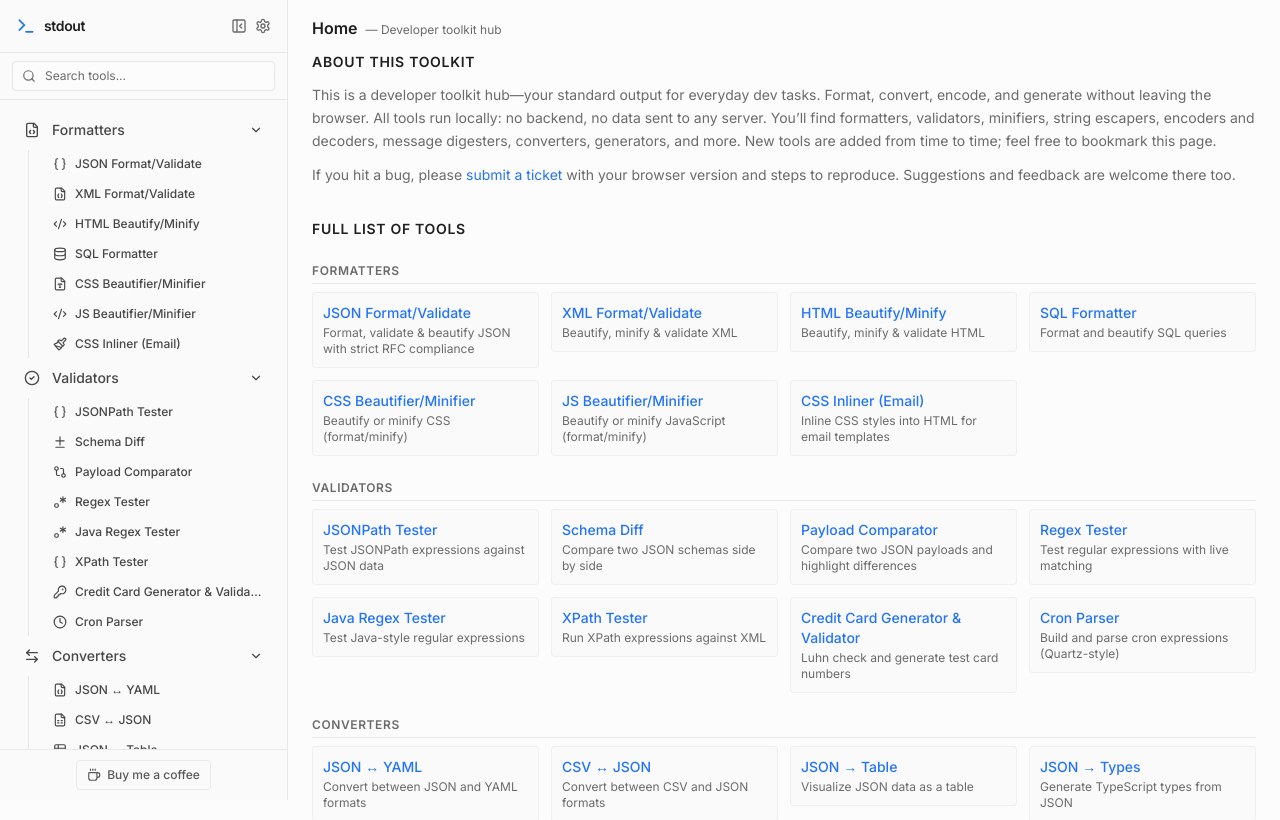
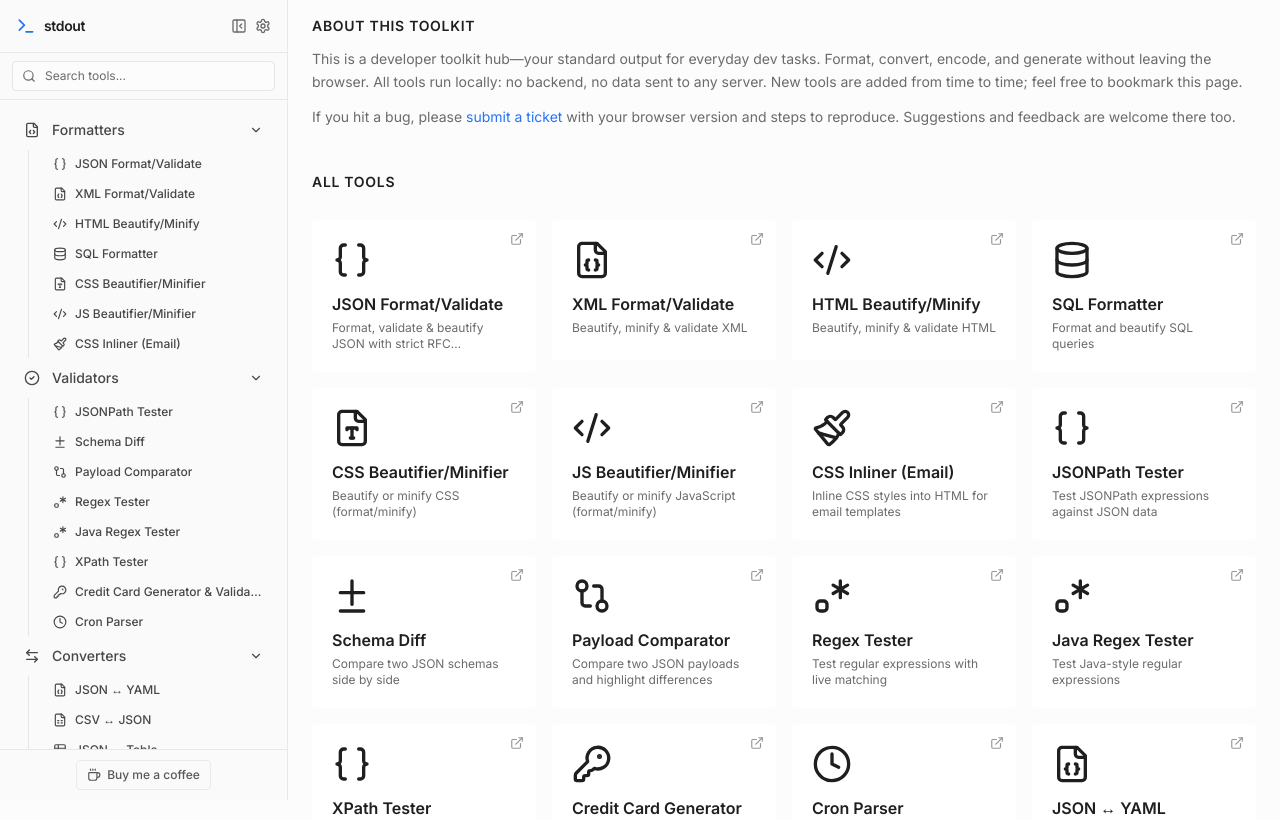
Before and after one commit to cminhho/stdout, a React (Vite) app: page / in a window 1280 px wide. Shown: the top 820 px of the page. Built offline with nearby package versions, Linux system fonts and the light colour scheme; the HTML template or start-up script is replaced by a standard one.

Commit message:
feat(stdout): consolidate formatters and validators, lean tool list

```diff
--- a/electron/main.cjs
+++ b/electron/main.cjs
@@ -18,7 +18,9 @@ function createWindow() {
     win.loadURL("http://localhost:8080");
     win.webContents.openDevTools();
   } else {
-    win.loadFile(path.join(__dirname, "../dist/index.html"));
+    const indexPath = path.join(__dirname, "../dist/index.html").replace(/\\/g, "/");
+    const fileUrl = indexPath.startsWith("/") ? `file://${indexPath}#/` : `file:///${indexPath}#/`;
+    win.loadURL(fileUrl);
   }
 }
 
--- a/src/App.tsx
+++ b/src/App.tsx
@@ -1,7 +1,7 @@
 import { Suspense } from "react";
 import { Toaster } from "@/components/ui/sonner";
 import { TooltipProvider } from "@/components/ui/tooltip";
-import { BrowserRouter, Routes, Route, Navigate } from "react-router-dom";
+import { BrowserRouter, HashRouter, Routes, Route, Navigate } from "react-router-dom";
 import { SettingsProvider } from "@/contexts/SettingsContext";
 import AppSidebar from "@/components/AppSidebar";
 import { useToolEngine } from "@/hooks/useToolEngine";
@@ -55,17 +55,20 @@ const ToolRoutes = () => {
   );
 };
 
+/** Use HashRouter under file: protocol (Electron) so routes work; BrowserRouter for web. */
+const Router = window.location.protocol === "file:" ? HashRouter : BrowserRouter;
+
 const App = () => (
   <TooltipProvider>
     <Toaster />
-    <BrowserRouter>
+    <Router>
       <SettingsProvider>
         <div className="flex min-h-screen">
           <AppSidebar />
           <ToolRoutes />
         </div>
       </SettingsProvider>
-    </BrowserRouter>
+    </Router>
   </TooltipProvider>
 );
 
--- a/src/pages/HomePage.tsx
+++ b/src/pages/HomePage.tsx
@@ -1,23 +1,158 @@
 import { Link } from "react-router-dom";
-import ToolLayout from "@/components/ToolLayout";
-import { useCurrentTool } from "@/hooks/useCurrentTool";
+import {
+  Braces,
+  Type,
+  FileText,
+  Lock,
+  Shuffle,
+  Hash,
+  Terminal,
+  GitCompare,
+  Clock,
+  KeyRound,
+  Fingerprint,
+  Link2,
+  Code2,
+  QrCode,
+  Archive,
+  ShieldCheck,
+  Table2,
+  FileJson,
+  Binary,
+  ArrowLeftRight,
+  Search,
+  CalendarClock,
+  FileSpreadsheet,
+  Regex,
+  Diff,
+  Boxes,
+  Globe,
+  CheckCircle2,
+  Wand2,
+  Calculator,
+  Palette,
+  AlignLeft,
+  FileCode,
+  Database,
+  TerminalSquare,
+  FileType,
+  List,
+  KeySquare,
+  FileOutput,
+  Image,
+  Scaling,
+  FileArchive,
+  Eye,
+  Paintbrush,
+  Ruler,
+  FileUp,
+  Dices,
+  TableProperties,
+  LetterText,
+  ScrollText,
+  ExternalLink,
+} from "lucide-react";
+import { useMemo } from "react";
 import { useToolEngine } from "@/hooks/useToolEngine";
+import { useSettings } from "@/hooks/useSettings";
+import type { ToolDefinition } from "@/tools/types";
+
+const iconMap: Record<string, React.ElementType> = {
+  Braces,
+  Type,
+  FileText,
+  Lock,
+  Shuffle,
+  Hash,
+  Terminal,
+  GitCompare,
+  Clock,
+  KeyRound,
+  Fingerprint,
+  Link2,
+  Code2,
+  QrCode,
+  Archive,
+  ShieldCheck,
+  Table2,
+  FileJson,
+  Binary,
+  ArrowLeftRight,
+  Search,
+  CalendarClock,
+  FileSpreadsheet,
+  Regex,
+  Diff,
+  Boxes,
+  Globe,
+  CheckCircle2,
+  Wand2,
+  Calculator,
+  Palette,
+  AlignLeft,
+  FileCode,
+  Database,
+  TerminalSquare,
+  FileType,
+  List,
+  KeySquare,
+  FileOutput,
+  Image,
+  Scaling,
+  FileArchive,
+  Eye,
+  Paintbrush,
+  Ruler,
+  FileUp,
+  Dices,
+  TableProperties,
+  LetterText,
+  ScrollText,
+};
+
+const getIcon = (name: string) => iconMap[name] ?? Braces;
+
+const ToolCard = ({ tool }: { tool: ToolDefinition }) => {
+  const Icon = getIcon(tool.icon);
+  return (
+    <Link
+      to={tool.path}
+      className="group relative flex min-h-[140px] flex-col rounded-md bg-card p-5 text-left transition-colors hover:bg-muted/40 focus:outline-none focus:ring-2 focus:ring-ring focus:ring-offset-2 focus:ring-offset-background"
+    >
+      <ExternalLink
+        className="absolute right-3 top-3 h-3.5 w-3.5 text-muted-foreground opacity-70"
+        aria-hidden
+      />
+      <Icon className="mb-3 h-10 w-10 text-foreground" />
+      <h3 className="font-semibold text-foreground line-clamp-2">{tool.label}</h3>
+      <p className="mt-1 text-xs text-muted-foreground line-clamp-2">{tool.description}</p>
+    </Link>
+  );
+};
 
 const HomePage = () => {
-  const tool = useCurrentTool();
-  const { groups } = useToolEngine();
+  const { tools } = useToolEngine();
+  const { isToolVisible } = useSettings();
+
+  const visibleTools = useMemo(
+    () => tools.filter((t) => isToolVisible(t.path)),
+    [tools, isToolVisible]
+  );
 
   return (
-    <ToolLayout title={tool?.label ?? "Home"} description={tool?.description ?? "Developer toolkit hub"}>
-      <div className="flex flex-col gap-8 w-full">
-        {/* Section 1: Message */}
+    <div className="flex flex-1 flex-col min-h-0 overflow-auto">
+      <div className="flex flex-1 flex-col min-h-0 w-full px-4 py-3 md:px-6 md:py-4">
+        <div className="flex flex-col gap-8">
+          {/* About */}
           <section className="space-y-3">
-          <h2 className="text-sm font-semibold text-foreground uppercase tracking-wider">About this toolkit</h2>
+            <h2 className="text-sm font-semibold text-foreground uppercase tracking-wider">
+              About this toolkit
+            </h2>
             <p className="text-sm text-muted-foreground leading-relaxed">
-            This is a developer toolkit hub—your standard output for everyday dev tasks. Format, convert, encode, and generate
-            without leaving the browser. All tools run locally: no backend, no data sent to any server. You’ll find formatters,
-            validators, minifiers, string escapers, encoders and decoders, message digesters, converters, generators, and more.
-            New tools are added from time to time; feel free to bookmark this page.
+              This is a developer toolkit hub—your standard output for everyday dev tasks. Format,
+              convert, encode, and generate without leaving the browser. All tools run locally: no
+              backend, no data sent to any server. New tools are added from time to time; feel free
+              to bookmark this page.
             </p>
             <p className="text-sm text-muted-foreground leading-relaxed">
               If you hit a bug, please{" "}
@@ -29,40 +164,33 @@ const HomePage = () => {
               >
                 submit a ticket
               </a>{" "}
-            with your browser version and steps to reproduce. Suggestions and feedback are welcome there too.
+              with your browser version and steps to reproduce. Suggestions and feedback are welcome
+              there too.
             </p>
           </section>
 
-        {/* Section 2: Full list of tools by group (clickable) */}
-        <section className="space-y-6">
-          <h2 className="text-sm font-semibold text-foreground uppercase tracking-wider">Full list of tools</h2>
-          {groups.length === 0 ? (
+          {/* All tools grid */}
+          <section>
+            <div className="sticky top-0 z-10 -mx-4 mb-4 bg-background/95 px-4 py-3 backdrop-blur supports-[backdrop-filter]:bg-background/80 md:-mx-6 md:px-6">
+              <h2 className="text-sm font-semibold text-foreground uppercase tracking-wider">
+                All tools
+              </h2>
+            </div>
+            {visibleTools.length === 0 ? (
               <p className="text-sm text-muted-foreground">No tools available.</p>
             ) : (
-            groups.map((grp) => (
-              <div key={grp.label} className="space-y-2">
-                <h3 className="text-xs font-semibold text-muted-foreground uppercase tracking-wider border-b border-border pb-1">
-                  {grp.label}
-                </h3>
-                <ul className="grid grid-cols-1 sm:grid-cols-2 md:grid-cols-3 lg:grid-cols-4 gap-3 text-sm">
-                  {grp.tools.map((t) => (
+              <ul className="grid grid-cols-1 gap-4 sm:grid-cols-2 md:grid-cols-3 lg:grid-cols-4">
+                {visibleTools.map((t) => (
                   <li key={t.id}>
-                      <Link
-                        to={t.path}
-                        className="block rounded-md border border-border/60 bg-muted/20 p-2.5 hover:bg-muted/40 hover:border-border transition-colors focus:outline-none focus:ring-2 focus:ring-primary/50"
-                      >
-                        <span className="font-medium text-primary hover:underline">{t.label}</span>
-                        <span className="mt-0.5 block text-xs text-muted-foreground">{t.description}</span>
-                      </Link>
+                    <ToolCard tool={t} />
                   </li>
                 ))}
               </ul>
-              </div>
-            ))
             )}
           </section>
         </div>
-    </ToolLayout>
+      </div>
+    </div>
   );
 };
 
```
Lines whose indentation alone changed are shown as unchanged.
